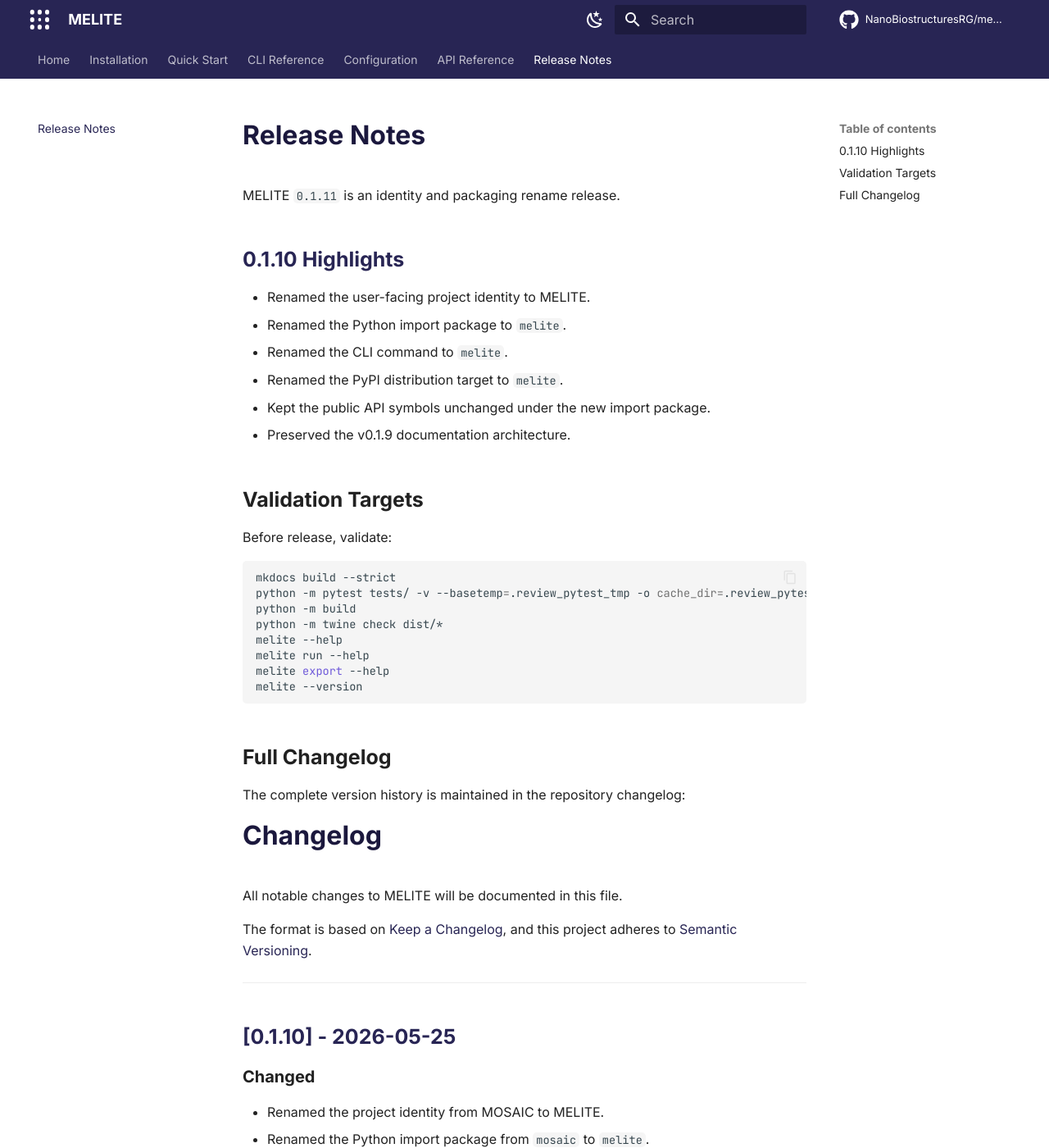
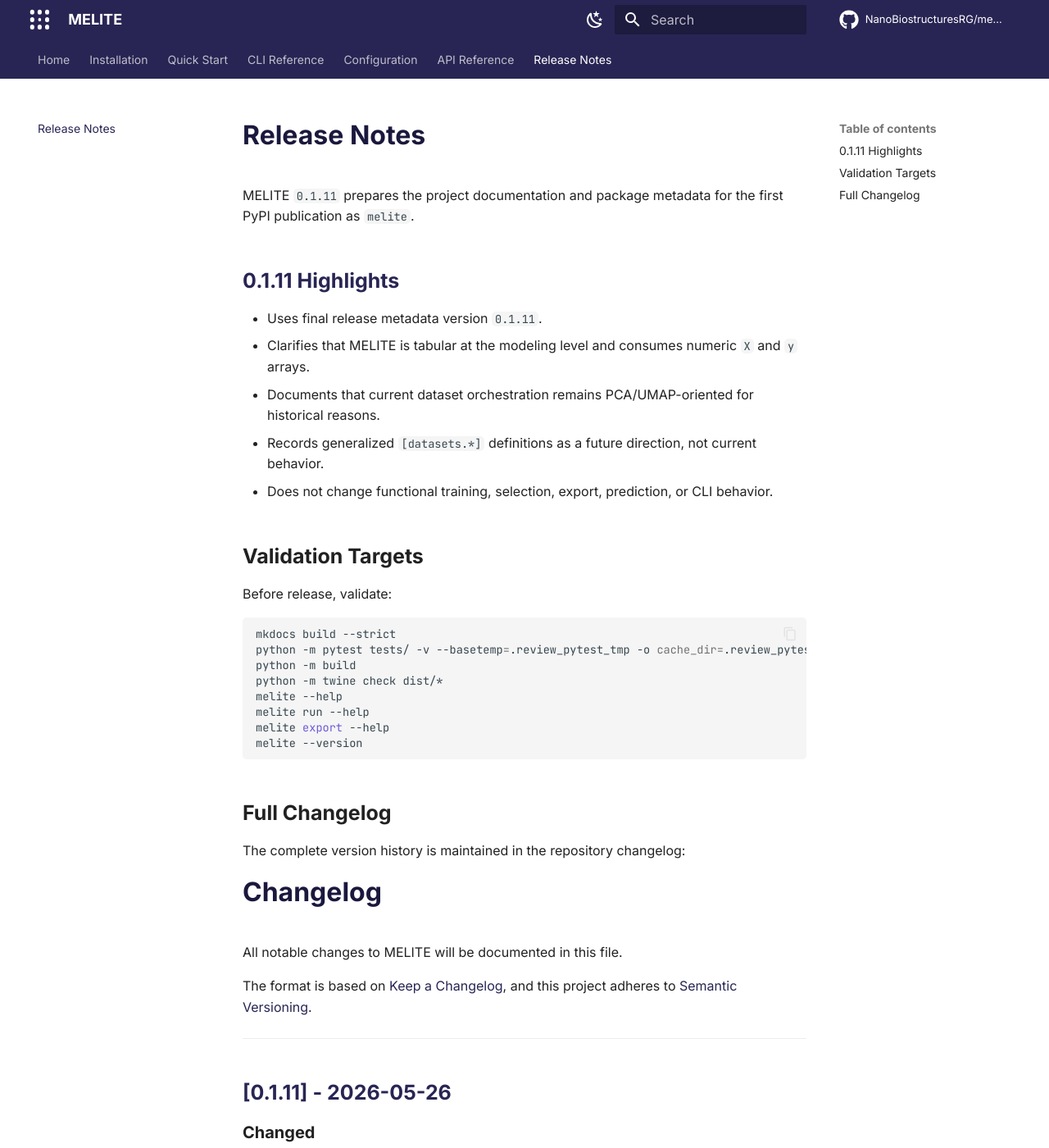
Before and after one commit to NanoBiostructuresRG/melite, an MkDocs documentation site: the page built from docs/release.md, in a window 1280 px wide and 1400 px high. Shown: the whole window at 82% size. Built offline with MkDocs 1.6.1 and Material for MkDocs 9.7.7, drawn with Linux system fonts in a browser that asks for light colours; comment, search, counter and statistics services are not loaded; some of the changed text lies outside the part shown.

Commit message:
docs: prepare MELITE 0.1.11 for PyPI publication

```diff
--- a/CHANGELOG.md
+++ b/CHANGELOG.md
@@ -4,6 +4,28 @@
 
 The format is based on [Keep a Changelog](https://keepachangelog.com/en/1.1.0/),
 and this project adheres to [Semantic Versioning](https://semver.org/spec/v2.0.0.html).
+
+---
+
+## [0.1.11] - 2026-05-26
+
+### Changed
+- Prepared documentation and package metadata for the first PyPI publication as
+  `melite`.
+- Updated release metadata to use final version `0.1.11` instead of development
+  or previous release references.
+- Clarified that MELITE is tabular at the modeling level: learning algorithms
+  consume numeric `X` and `y` arrays that may come from PCA, UMAP, fingerprints,
+  descriptors, clinical variables, experimental measurements, industrial
+  features, or manually selected numeric features.
+- Clarified that the current dataset orchestration still reflects MELITE's
+  PCA/UMAP origin and uses concepts such as reduction type and level.
+- Documented generalized `[datasets.*]` definitions as a future direction, not
+  current behavior.
+
+### Notes
+- No functional behavior changes were made to training, model selection,
+  cross-validation, export, prediction, dataset loading, or CLI commands.
 
 ---
 
--- a/docs/release.md
+++ b/docs/release.md
@@ -1,15 +1,19 @@
 # Release Notes
 
-MELITE `0.1.11` is an identity and packaging rename release.
+MELITE `0.1.11` prepares the project documentation and package metadata for
+the first PyPI publication as `melite`.
 
-## 0.1.10 Highlights
+## 0.1.11 Highlights
 
-- Renamed the user-facing project identity to MELITE.
-- Renamed the Python import package to `melite`.
-- Renamed the CLI command to `melite`.
-- Renamed the PyPI distribution target to `melite`.
-- Kept the public API symbols unchanged under the new import package.
-- Preserved the v0.1.9 documentation architecture.
+- Uses final release metadata version `0.1.11`.
+- Clarifies that MELITE is tabular at the modeling level and consumes numeric
+  `X` and `y` arrays.
+- Documents that current dataset orchestration remains PCA/UMAP-oriented for
+  historical reasons.
+- Records generalized `[datasets.*]` definitions as a future direction, not
+  current behavior.
+- Does not change functional training, selection, export, prediction, or CLI
+  behavior.
 
 ## Validation Targets
 
--- a/mkdocs.yml
+++ b/mkdocs.yml
@@ -1,6 +1,6 @@
 # SPDX-License-Identifier: LGPL-3.0-or-later
 site_name: MELITE
-site_description: Multi-model selection, cross-validation and export toolkit for reduced-feature tabular classification
+site_description: Tabular classification benchmarking toolkit for model selection, repeated stratified cross-validation, final model export, and artifact-based inference
 site_url: https://nanobiostructuresrg.github.io/melite/
 repo_url: https://github.com/NanoBiostructuresRG/melite
 repo_name: NanoBiostructuresRG/melite
@@ -38,7 +38,7 @@ theme:
     - content.tabs.link
 
 extra_css:
-  - stylesheets/extra.css?v=0.1.10-workflow
+  - stylesheets/extra.css?v=0.1.11-readiness
 
 extra:
   social:
--- a/pyproject.toml
+++ b/pyproject.toml
@@ -5,7 +5,7 @@ build-backend = "hatchling.build"
 
 [project]
 name = "melite"
-version = "0.1.10"
+version = "0.1.11"
 description = "Tabular classification benchmarking toolkit for model selection, repeated stratified cross-validation, final model export, and artifact-based inference."
 readme = "README.md"
 license = "LGPL-3.0-or-later"
```
Also changed, not shown: README.md (+28 -11 lines), docs/configuration.md (+25 -0 lines), docs/index.md (+31 -10 lines), docs/installation.md (+8 -2 lines), 1 other file.
